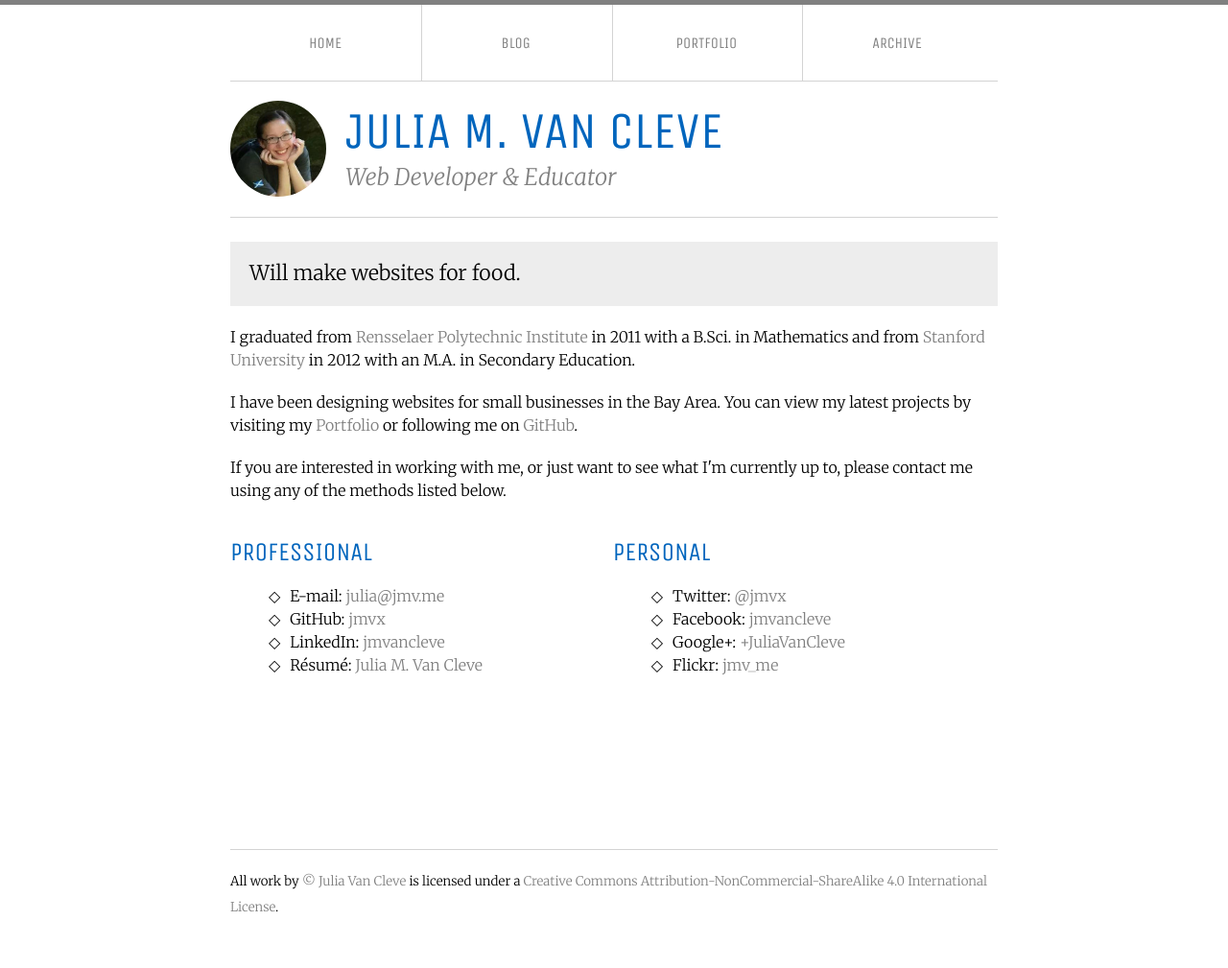
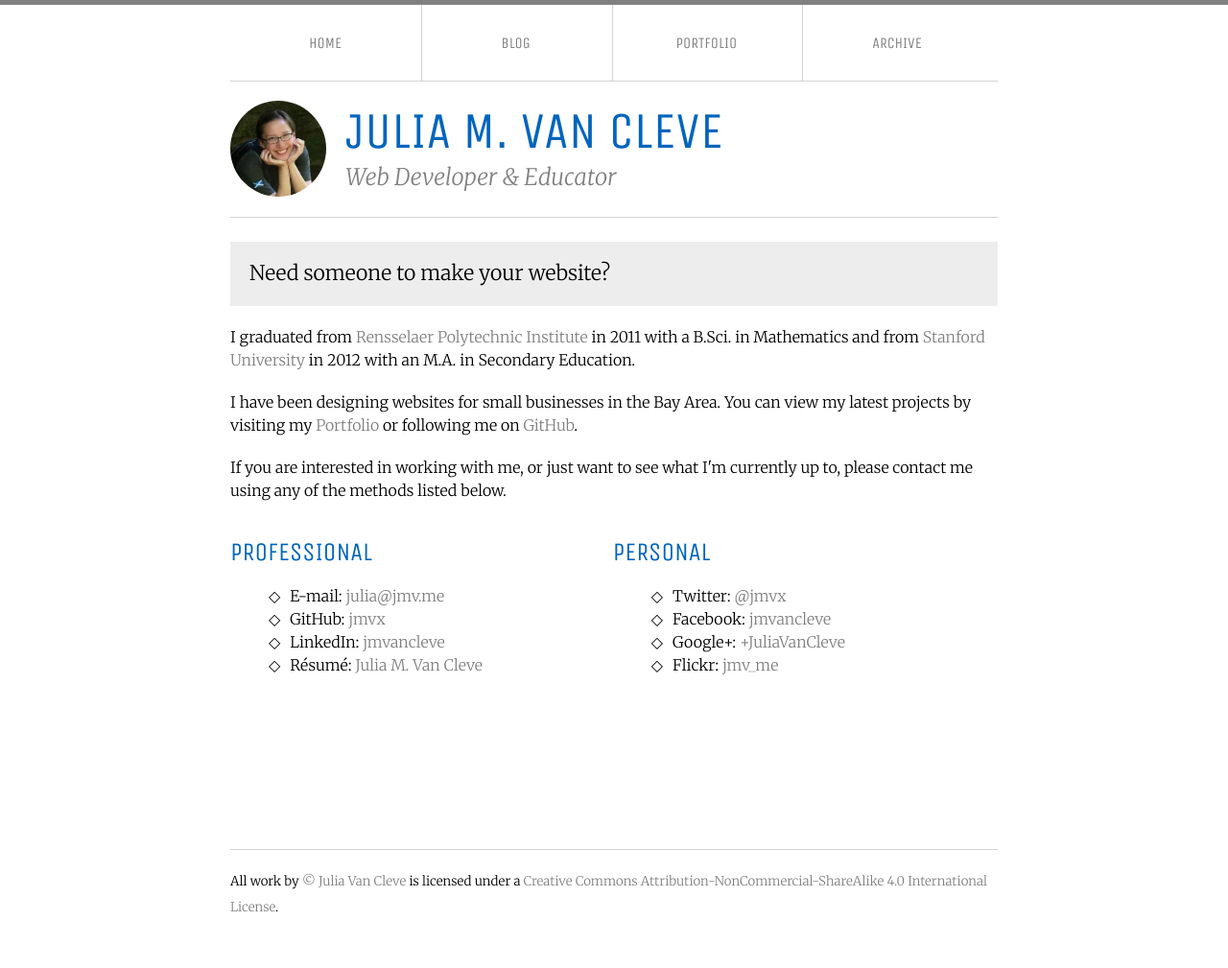
Before and after one commit to jmvx/jmv.me, a Jekyll site: the page built from index.html, in a window 1280 px wide. Shown: the whole page at 96% size. Built offline with Jekyll 4.4.1, drawn with Linux system fonts in a browser that asks for light colours.

Commit message:
edited tagline

```diff
--- a/_includes/summary.html
+++ b/_includes/summary.html
@@ -1,4 +1,4 @@
-<p class="featured">Will make websites for food.</p>
+<p class="featured">Need someone to make your website?</p>
 
 <p>I graduated from <a href="http://rpi.edu/dept/math/" target="_blank">Rensselaer Polytechnic Institute</a> in 2011 with a B.Sci. in Mathematics and from <a href="https://gse-step.stanford.edu/" target="_blank">Stanford University</a> in 2012 with an M.A. in Secondary Education.</p>
 
```
